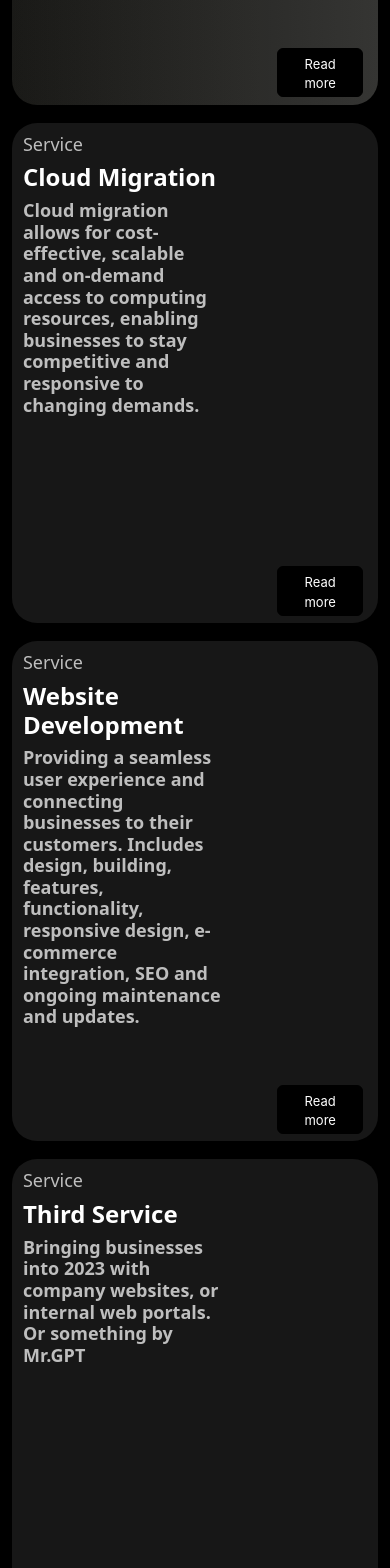
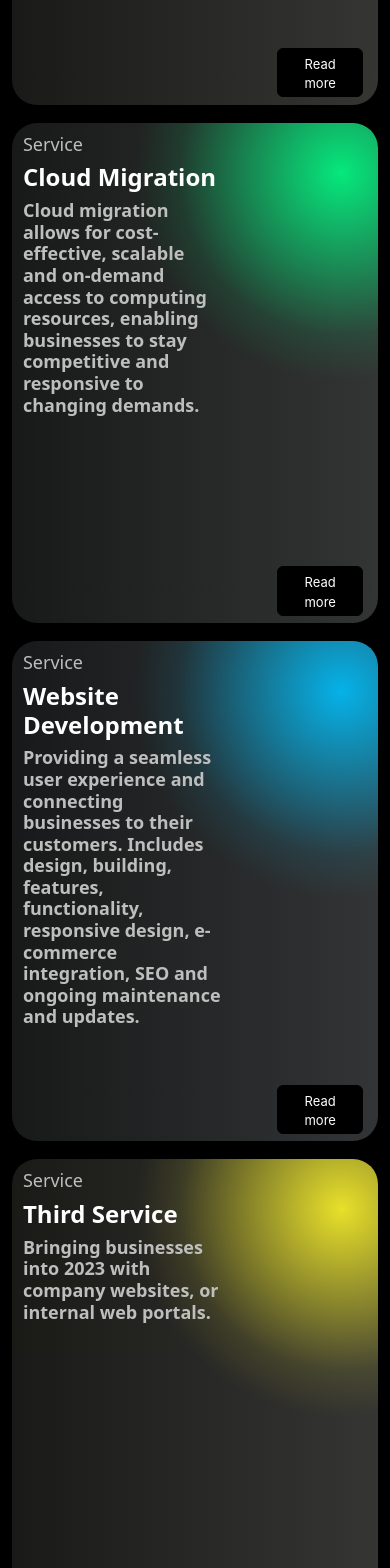
Before and after one commit to Flex-Consulting/Flex-Consulting.github.io, a React (Create React App) app: page /services in a window 390 px wide. Shown: the part 1700-3268 px from the top of the page. Built offline with nearby package versions, Linux system fonts and the light colour scheme.

Commit message:
Quickly styled some of the service cards, and fixed the YouTube responsive issue on the About page. Ref #7.

```diff
--- a/src/components/styles/ServiceCard.css
+++ b/src/components/styles/ServiceCard.css
@@ -80,6 +80,41 @@
     background-color: rgba(255, 246, 41, 0.11);
 }
 
+.background-4{
+    background: -moz-radial-gradient(circle at 90% 10%, rgba(0, 255, 133, 0.89) 0%, rgba(0, 255, 133, 0.11) 29%, rgba(0, 255, 133, 0.01) 37%),-moz-linear-gradient(90deg, #171717 0%, #333333 100%);
+    background: -webkit-radial-gradient(circle at 90% 10%, rgba(0, 255, 133, 0.89) 0%, rgba(0, 255, 133, 0.11) 29%, rgba(0, 255, 133, 0.01) 37%),-webkit-linear-gradient(90deg, #171717 0%, #333333 100%);
+    background: radial-gradient(circle at 90% 10%, rgba(0, 255, 133, 0.89) 0%, rgba(0, 255, 133, 0.11) 29%, rgba(0, 255, 133, 0.01) 37%),linear-gradient(90deg, #171717 0%, #333333 100%);
+    filter: progid:DXImageTransform.Microsoft.gradient(startColorstr="#171717",endColorstr="#333333",GradientType=1);
+}
+
+.background-5{
+    background: -moz-radial-gradient(circle at 90% 10%, rgba(0, 194, 255, 0.89) 0%, rgba(0, 194, 255, 0.11) 29%, rgba(0, 194, 255, 0.01) 37%),-moz-linear-gradient(90deg, #171717 0%, #333333 100%);
+    background: -webkit-radial-gradient(circle at 90% 10%, rgba(0, 194, 255, 0.89) 0%, rgba(0, 194, 255, 0.11) 29%, rgba(0, 194, 255, 0.01) 37%),-webkit-linear-gradient(90deg, #171717 0%, #333333 100%);
+    background: radial-gradient(circle at 90% 10%, rgba(0, 194, 255, 0.89) 0%, rgba(0, 194, 255, 0.11) 29%, rgba(0, 194, 255, 0.01) 37%),linear-gradient(90deg, #171717 0%, #333333 100%);
+    filter: progid:DXImageTransform.Microsoft.gradient(startColorstr="#171717",endColorstr="#333333",GradientType=1);
+}
+
+.background-6{
+    background: -moz-radial-gradient(circle at 90% 10%, rgba(255, 246, 41, 0.89) 0%, rgba(255, 246, 41, 0.11) 29%, rgba(255, 246, 41, 0.01) 37%),-moz-linear-gradient(90deg, #171717 0%, #333333 100%);
+    background: -webkit-radial-gradient(circle at 90% 10%, rgba(255, 246, 41, 0.89) 0%, rgba(255, 246, 41, 0.11) 29%, rgba(255, 246, 41, 0.01) 37%),-webkit-linear-gradient(90deg, #171717 0%, #333333 100%);
+    background: radial-gradient(circle at 90% 10%, rgba(255, 246, 41, 0.89) 0%, rgba(255, 246, 41, 0.11) 29%, rgba(255, 246, 41, 0.01) 37%),linear-gradient(90deg, #171717 0%, #333333 100%);
+    filter: progid:DXImageTransform.Microsoft.gradient(startColorstr="#171717",endColorstr="#333333",GradientType=1);
+}
+.background-6 .service-modal-button:hover {
+    border: 1px solid rgba(255, 246, 41, 0.89);
+    background-color: rgba(255, 246, 41, 0.11);
+}
+
+.background-5 .service-modal-button:hover {
+    border: 1px solid rgba(0, 194, 255, 0.89);
+    background-color: rgba(0, 194, 255, 0.11);
+}
+
+.background-4 .service-modal-button:hover {
+    border: 1px solid rgba(0, 255, 133, 0.89);
+    background-color: rgba(0, 255, 133, 0.11);
+}
+
 @media only screen and (max-width: 1000px) {
     .service-card-image{
         visibility: hidden;
--- a/src/pages/Services.js
+++ b/src/pages/Services.js
@@ -68,7 +68,7 @@ const services = [
     },
     {
         "header": "Third Service",
-        "desc": "Bringing businesses into 2023 with company websites, or internal web portals. Or something by Mr.GPT",
+        "desc": "Bringing businesses into 2023 with company websites, or internal web portals.",
         "colour": "#FFFFFF",
         "img": "https://i.imgur.com/8VzvkAC.png",
         "optClasses": 'globe',
--- a/src/pages/styles/About.css
+++ b/src/pages/styles/About.css
@@ -38,6 +38,12 @@
     height: 100%; */
 }
 
+@media only screen and (max-width: 600px) {
+    #our-ad{
+        width: 100% !important;
+    }
+  }
+
 /* #our-ad{
     width: 100% !important;
     height: 100% !important;
```
